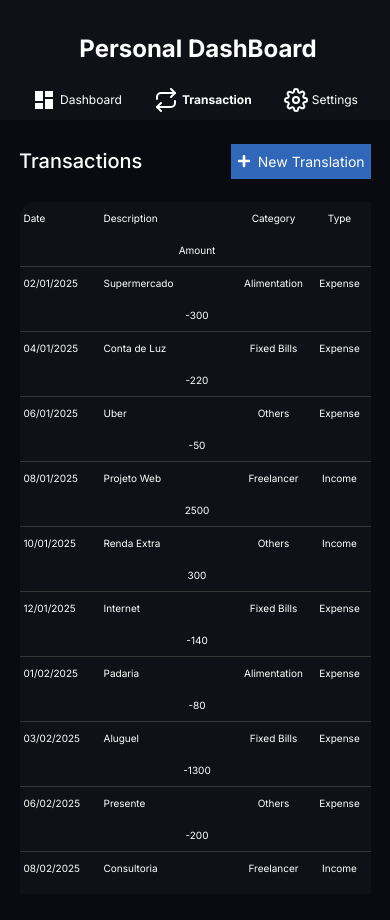
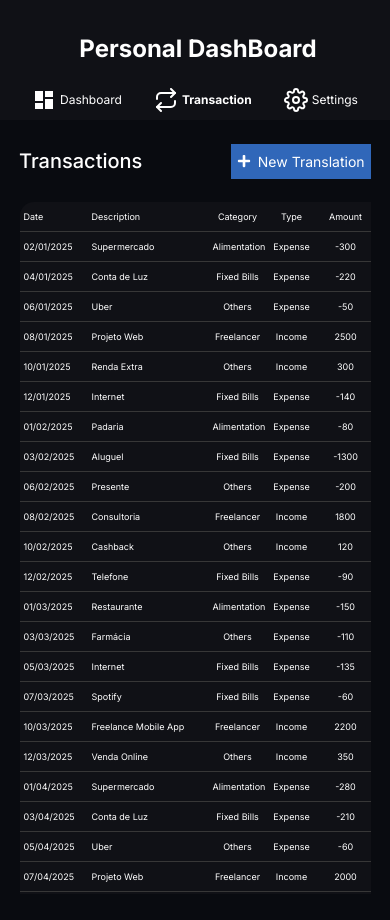
Before and after one commit to arthurAlcantara01/Personal-dashboard, a React (Vite) app: page / in a window 390 px wide. Both pictures are taken after a click on the button "Transaction". Shown: the top 920 px of the page. Built offline with nearby package versions, Linux system fonts and the light colour scheme.

Commit message:
Pronto para aplcação do banco

```diff
--- a/src/Components/LineTable/LineTable.module.css
+++ b/src/Components/LineTable/LineTable.module.css
@@ -6,6 +6,7 @@
     flex-wrap: wrap;
 }
 .date{
+    max-width: 150px;
     width: 16%;
     padding-left: 18px;
 }
@@ -56,3 +57,20 @@
         min-width: 80px;
     }
 }
+@media (max-width: 420px){
+    .headTable{
+        font-size: 9px;
+    }
+    .date{
+        width: 50px;
+        padding-left: 4px;
+    }
+    .cca{
+        width: 50px;
+        padding-left: 4px;
+
+    }
+    .description{
+        min-width: 60px;
+    }
+}
--- a/src/Components/TableDashBoard/TableDashBoard.module.css
+++ b/src/Components/TableDashBoard/TableDashBoard.module.css
@@ -15,6 +15,7 @@
     border-bottom: 1px solid;
 }
 .date{
+    max-width: 150px;
     width: 16%;
     padding-left: 18px;
 }
@@ -64,3 +65,20 @@
         min-width: 80px;
     }
 }
+@media (max-width: 420px){
+    .headTable{
+        font-size: 9px;
+    }
+    .date{
+        width: 50px;
+        padding-left: 4px;
+    }
+    .cca{
+        width: 50px;
+        padding-left: 4px;
+
+    }
+    .description{
+        min-width: 50px;
+    }
+}
--- a/src/constants/ThemeColors.ts
+++ b/src/constants/ThemeColors.ts
@@ -14,7 +14,7 @@ export const DarkTheme = {
 
 export const LightTheme = {
     backgroundBox: "#ffffff",
-    backgroundGeneral: "#F1F1F1",
+    backgroundGeneral: "#F4F5F9",
     color: "#000000",
     backTotal: "#EFF2F8",
     backIncome: "#EDF9F2",
```
